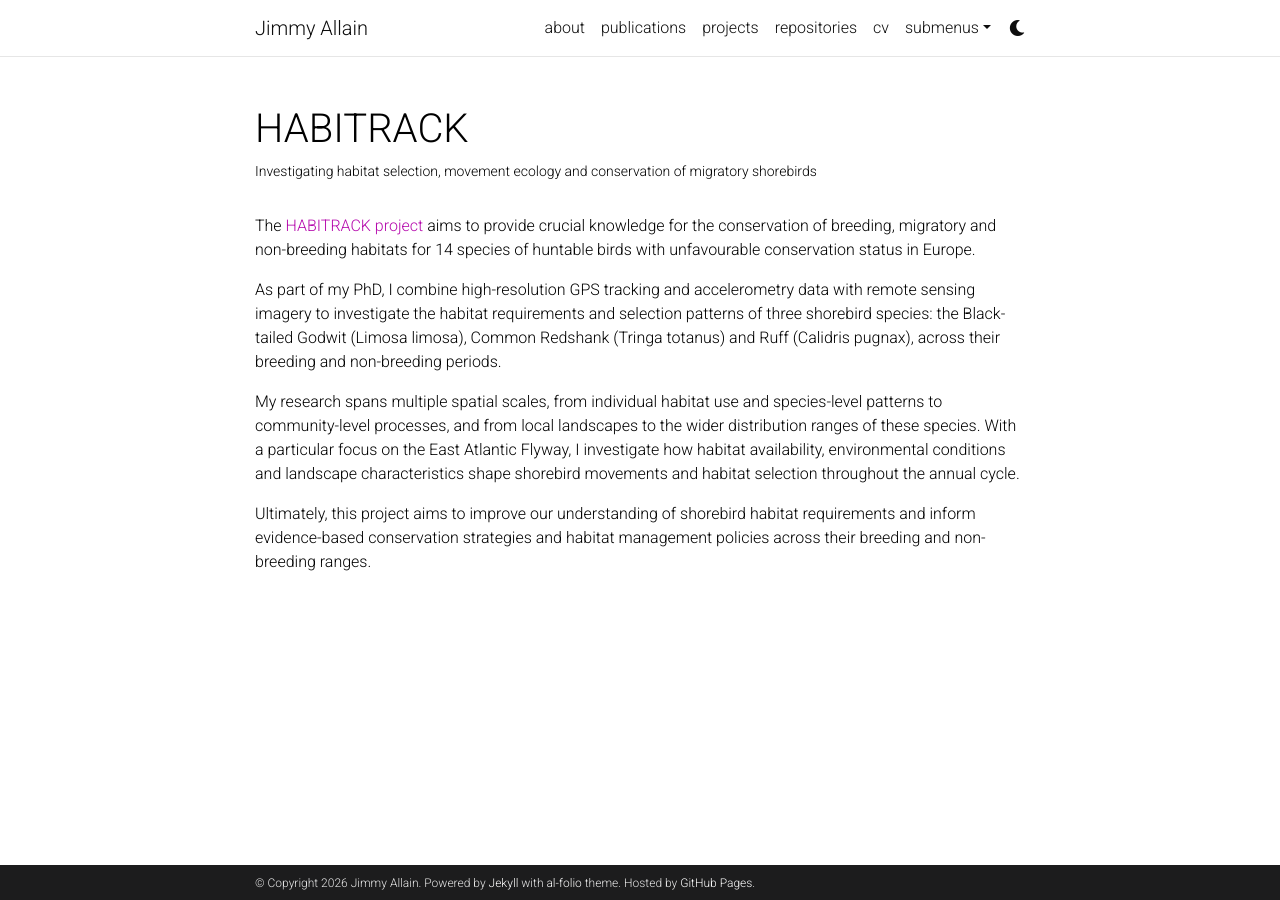
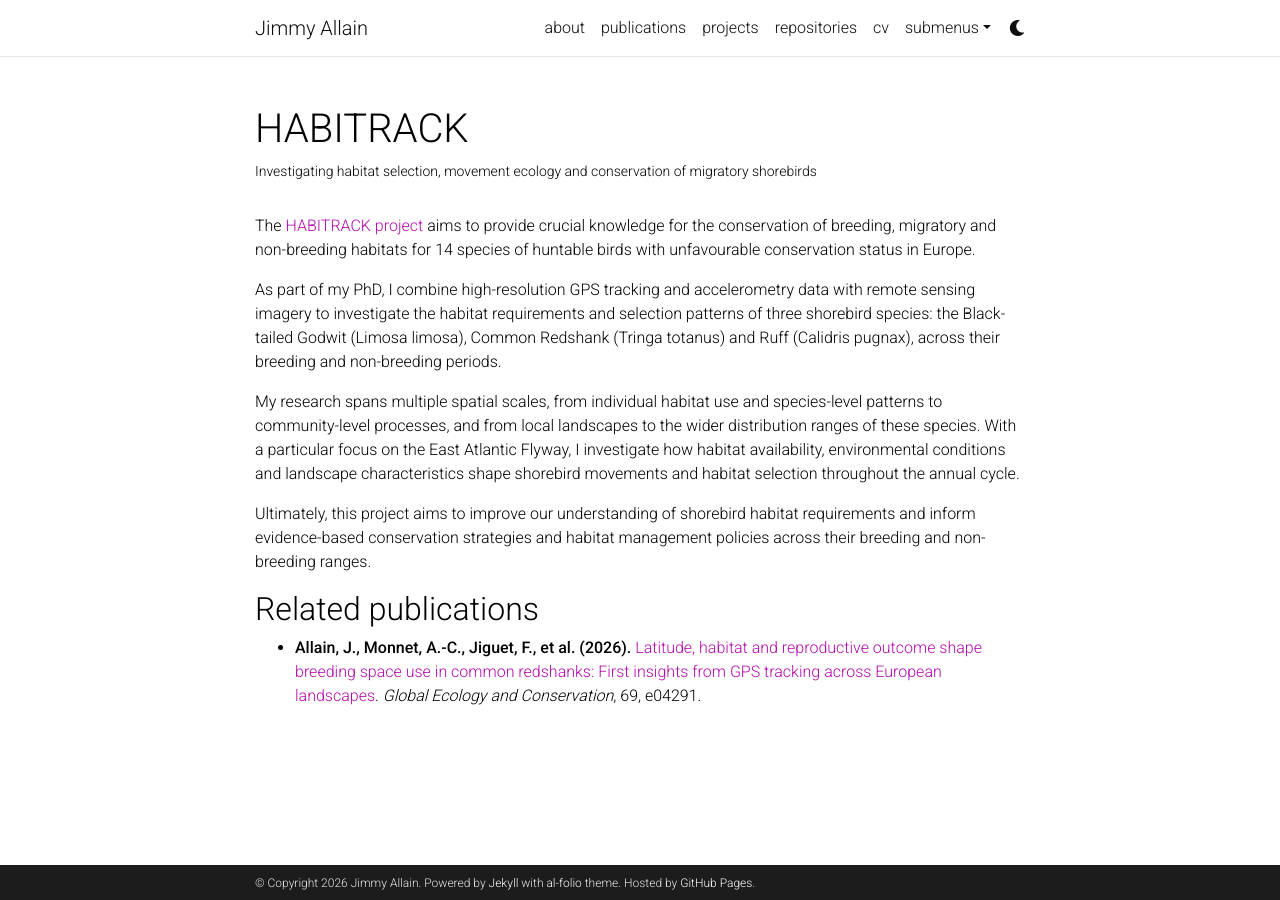
Before and after one commit to jimmyallain/jimmyallain.github.io, a Jekyll site: the page built from _projects/1_project.md, in a window 1280 px wide. Built offline with Jekyll 4.4.1, drawn with Linux system fonts in a browser that asks for light colours; comment, search, counter and statistics services are not loaded; a style sheet for code colours, icons or effects is not loaded.

Commit message:
Update 1_project.md

```diff
--- a/_projects/1_project.md
+++ b/_projects/1_project.md
@@ -13,3 +13,7 @@ As part of my PhD, I combine high-resolution GPS tracking and accelerometry data
 My research spans multiple spatial scales, from individual habitat use and species-level patterns to community-level processes, and from local landscapes to the wider distribution ranges of these species. With a particular focus on the East Atlantic Flyway, I investigate how habitat availability, environmental conditions and landscape characteristics shape shorebird movements and habitat selection throughout the annual cycle.
 
 Ultimately, this project aims to improve our understanding of shorebird habitat requirements and inform evidence-based conservation strategies and habitat management policies across their breeding and non-breeding ranges.
+
+## Related publications
+
+- **Allain, J., Monnet, A.-C., Jiguet, F., et al. (2026).** [Latitude, habitat and reproductive outcome shape breeding space use in common redshanks: First insights from GPS tracking across European landscapes](https://doi.org/10.1016/j.gecco.2026.e04291). *Global Ecology and Conservation*, 69, e04291.
```
